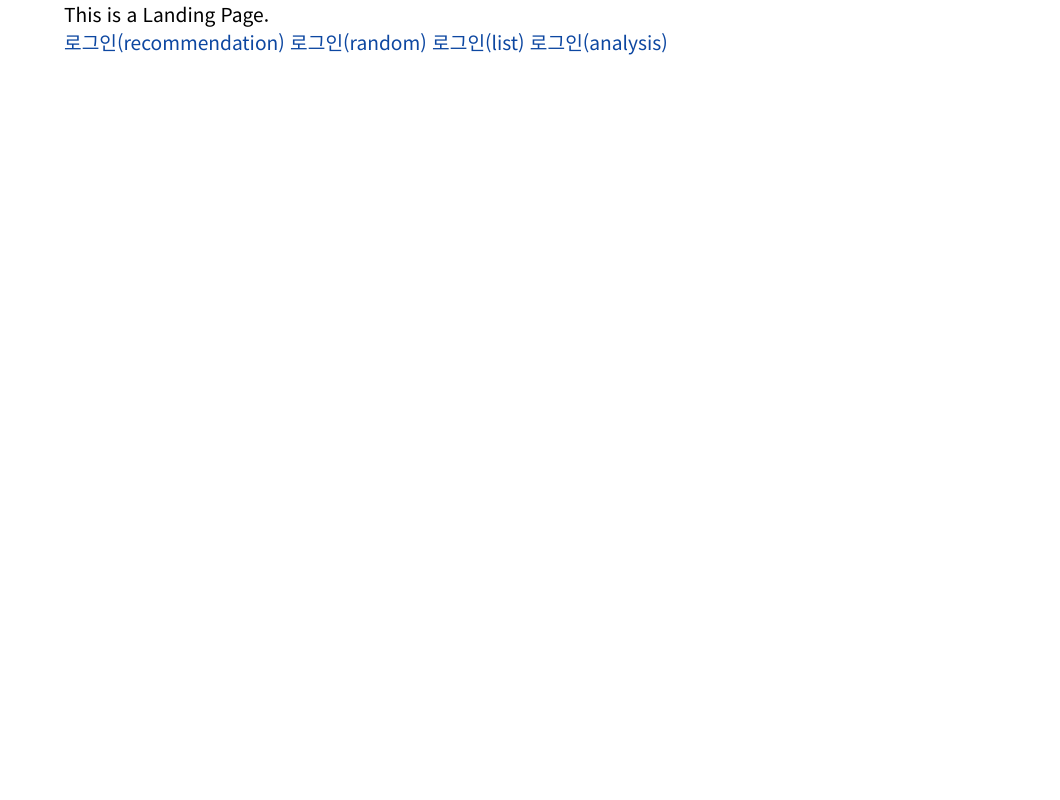
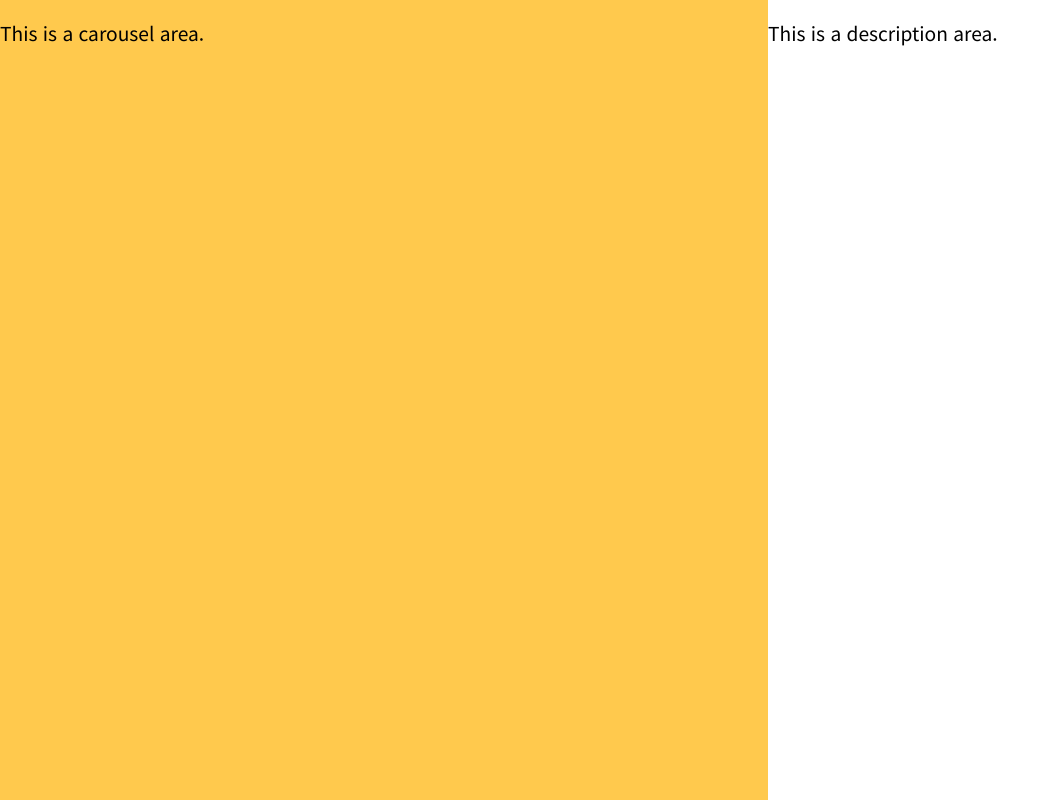
Before and after one commit to Algopulza/algopulza, a Next.js app in the folder frontend/: page / in a window 1280 px wide. Shown: the whole page, without its empty margins (0-1060 px from the left). Built offline with nearby package versions, Linux system fonts and the light colour scheme.

Commit message:
S06P31A408-149 Feat: Landing Page 구조화

```diff
--- a/frontend/components/landing/Carousel.tsx
+++ b/frontend/components/landing/Carousel.tsx
@@ -0,0 +1,15 @@
+import styled from 'styled-components'
+
+const Container = styled.section`
+  background: #FFC94D;
+`
+
+function Carousel() {
+  return (
+    <Container>
+      <p>This is a carousel area.</p>
+    </Container>
+  )
+}
+
+export default Carousel
--- a/frontend/components/landing/Description.tsx
+++ b/frontend/components/landing/Description.tsx
@@ -0,0 +1,15 @@
+import styled from 'styled-components'
+
+const Container = styled.section`
+
+`
+
+function Description() {
+  return (
+    <Container>
+      <p>This is a description area.</p>
+    </Container>
+  )
+}
+
+export default Description
--- a/frontend/package.json
+++ b/frontend/package.json
@@ -15,6 +15,8 @@
     "next": "12.1.5",
     "react": "18.1.0",
     "react-dom": "18.1.0",
+    "react-slick": "^0.29.0",
+    "slick-carousel": "^1.8.1",
     "styled-components": "^5.3.5"
   },
   "devDependencies": {
--- a/frontend/pages/index.tsx
+++ b/frontend/pages/index.tsx
@@ -1,39 +1,18 @@
-import Link from 'next/link'
+import Carousel from '../components/landing/Carousel'
+import Description from '../components/landing/Description'
 import styled from 'styled-components'
 
 const Container = styled.section`
-  padding: 0vw 5vw;
+  display: grid;
+  grid-template-columns: 60vw 40vw;
+  height: 100vh;
 `
 
-const Title = styled.div`
-  margin: 0;
-`
-
-function Landing() {
+export default function Landing() {
   return (
     <Container>
-      <Title>This is a Landing Page.</Title>
-
-      <Link href="/recommendation">
-        <a>로그인(recommendation)</a>
-      </Link>
-
-      {' '}
-      <Link href="/random">
-        <a>로그인(random)</a>
-      </Link>
-
-      {' '}
-      <Link href="/list">
-        <a>로그인(list)</a>
-      </Link>
-
-      {' '}
-      <Link href="/analysis">
-        <a>로그인(analysis)</a>
-      </Link>
+      <Carousel />
+      <Description />
     </Container>
   )
 }
-
-export default Landing
```
Also changed, not shown: 1 other file (tests, documents, lock files or other folders).
